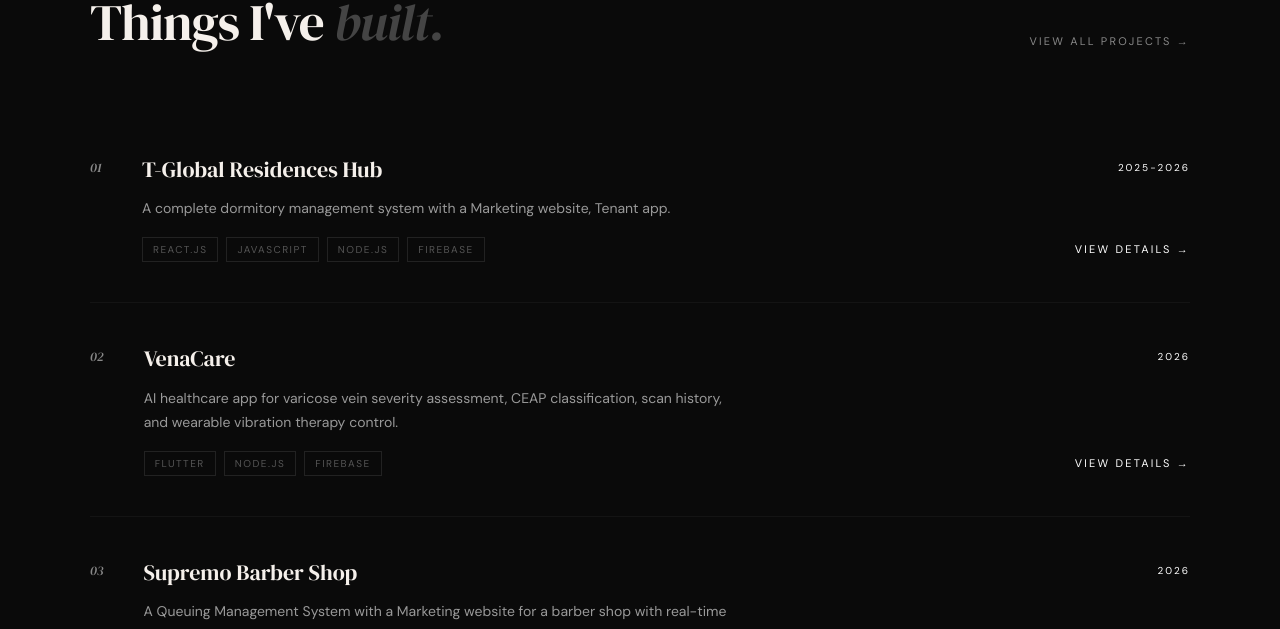
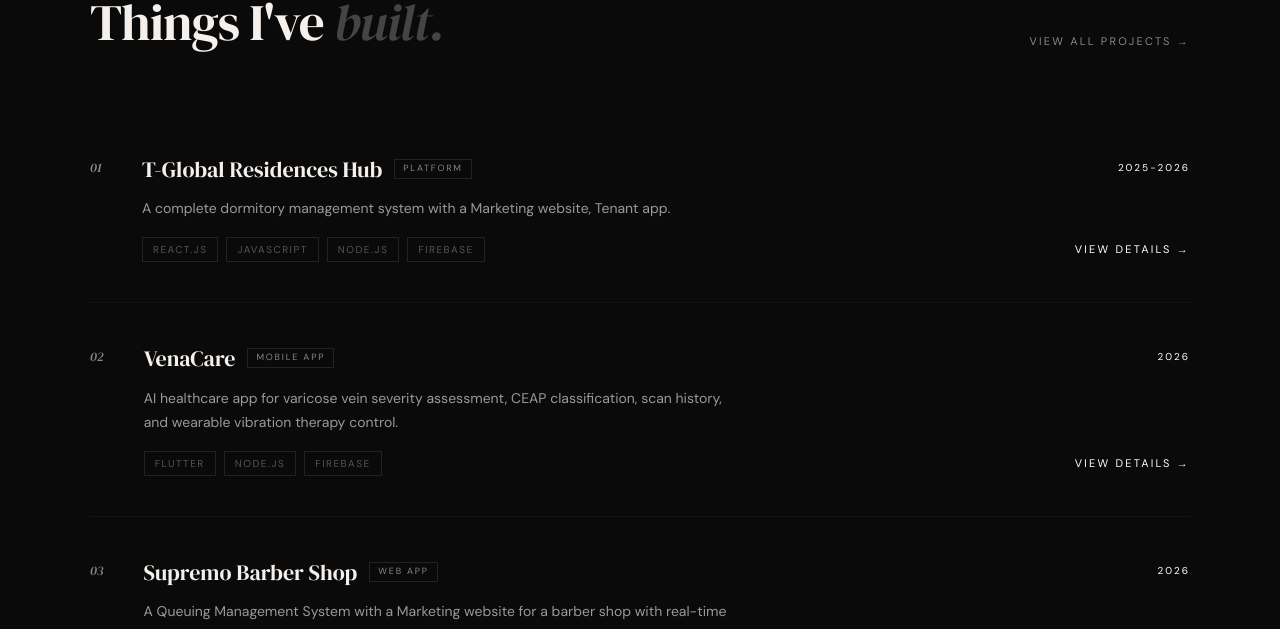
Before and after one commit to bombocaa/portfolio-v2, a React (Vite) app: page / in a window 1280 px wide. Shown: the part 2325-2954 px from the top of the page. Built offline with nearby package versions, Linux system fonts and the light colour scheme.

Commit message:
feat: implement portfolio data schema and develop project archive component with modal support

```diff
--- a/src/components/AllProjectsPage.tsx
+++ b/src/components/AllProjectsPage.tsx
@@ -68,6 +68,21 @@ export default function AllProjectsPage({ onBack }: AllProjectsPageProps) {
                     </div>
 
                     {/* Projects List */}
+                    {MORE_PROJECTS.length === 0 ? (
+                        <div className="py-20 text-center" style={{ border: '1px dashed #222' }}>
+                            <p className="text-sm mb-4" style={{ color: '#666', fontFamily: 'DM Sans, sans-serif' }}>
+                                No additional projects in the archive yet.
+                            </p>
+                            <button
+                                type="button"
+                                onClick={onBack}
+                                className="text-[11px] tracking-[0.2em] uppercase px-4 py-2 cursor-pointer transition-colors"
+                                style={{ backgroundColor: '#c8f135', color: '#0a0a0a', fontFamily: 'DM Sans, sans-serif', border: 'none' }}
+                            >
+                                ← Back to Home
+                            </button>
+                        </div>
+                    ) : (
                         <div className="flex flex-col">
                             {MORE_PROJECTS.map((project) => (
                                 <div
@@ -88,7 +103,7 @@ export default function AllProjectsPage({ onBack }: AllProjectsPageProps) {
 
                                     <div className="flex-1 min-w-0">
                                         <div className="flex flex-col sm:flex-row sm:items-start justify-between gap-2 sm:gap-6 mb-3">
-                                        <div className="flex items-center gap-3">
+                                            <div className="flex items-center gap-3 flex-wrap">
                                                 <button
                                                     type="button"
                                                     onClick={() => setSelectedProject(project)}
@@ -97,9 +112,9 @@ export default function AllProjectsPage({ onBack }: AllProjectsPageProps) {
                                                 >
                                                     {project.title}
                                                 </button>
-                                            {project.category && (
+                                                {(project.category || project.type) && (
                                                     <span className="text-[9px] tracking-[0.2em] uppercase px-2 py-0.5" style={{ border: '1px solid #222', color: '#888', fontFamily: 'DM Sans, sans-serif' }}>
-                                                    {project.category}
+                                                        {project.category || project.type}
                                                     </span>
                                                 )}
                                             </div>
@@ -158,6 +173,7 @@ export default function AllProjectsPage({ onBack }: AllProjectsPageProps) {
                                 </div>
                             ))}
                         </div>
+                    )}
 
                     {/* Back to top / return button */}
                     <div className="mt-16 pt-8 flex items-center justify-between" style={{ borderTop: '1px solid #141414' }}>
--- a/src/components/ProjectModal.tsx
+++ b/src/components/ProjectModal.tsx
@@ -28,6 +28,8 @@ export default function ProjectModal({ project, onClose }: ProjectModalProps) {
 
     if (!project) return null
 
+    const categoryText = project.category || project.type
+
     return (
         <div
             className="fixed inset-0 z-50 flex items-center justify-center p-4 bg-black/80 backdrop-blur-sm"
@@ -47,8 +49,16 @@ export default function ProjectModal({ project, onClose }: ProjectModalProps) {
                     ✕
                 </button>
 
-                <div className="text-xs uppercase tracking-widest mb-2" style={{ color: '#c8f135', fontFamily: 'DM Sans, sans-serif' }}>
-                    Project Details • {project.year}
+                <div className="text-xs uppercase tracking-widest mb-2 flex items-center gap-2" style={{ color: '#c8f135', fontFamily: 'DM Sans, sans-serif' }}>
+                    <span>Project Details</span>
+                    {categoryText && (
+                        <>
+                            <span>•</span>
+                            <span>{categoryText}</span>
+                        </>
+                    )}
+                    <span>•</span>
+                    <span>{project.year}</span>
                 </div>
 
                 <h3 className="text-2xl font-semibold mb-6" style={{ fontFamily: 'DM Serif Display, serif' }}>
--- a/src/components/ProjectsSection.tsx
+++ b/src/components/ProjectsSection.tsx
@@ -51,6 +51,7 @@ export default function ProjectsSection({ onViewAll }: ProjectsSectionProps) {
 
                             <div className="flex-1 min-w-0">
                                 <div className="flex items-start justify-between gap-6 mb-3">
+                                    <div className="flex items-center gap-3 flex-wrap">
                                         <button
                                             type="button"
                                             onClick={() => setSelectedProject(project)}
@@ -59,6 +60,15 @@ export default function ProjectsSection({ onViewAll }: ProjectsSectionProps) {
                                         >
                                             {project.title}
                                         </button>
+                                        {(project.category || project.type) && (
+                                            <span
+                                                className="text-[9px] tracking-[0.2em] uppercase px-2 py-0.5"
+                                                style={{ border: '1px solid #222', color: '#888', fontFamily: 'DM Sans, sans-serif' }}
+                                            >
+                                                {project.category || project.type}
+                                            </span>
+                                        )}
+                                    </div>
                                     <div className="flex-shrink-0 text-[10px] tracking-[0.2em] uppercase pt-1.5" style={{ color: '#ffffff', fontFamily: 'DM Sans, sans-serif' }}>
                                         {project.year}
                                     </div>
--- a/src/data/portfolioData.ts
+++ b/src/data/portfolioData.ts
@@ -48,6 +48,7 @@ export interface Project {
     year: string
     featured?: boolean
     category?: string
+    type?: string
 }
 
 // First 3 featured projects shown on the main homepage
@@ -55,6 +56,7 @@ export const PROJECTS: Project[] = [
     {
         num: '01',
         title: 'T-Global Residences Hub',
+        category: 'Platform',
         image: tglobalImg,
         desc: 'A complete dormitory management system with a Marketing website, Tenant app.',
         tags: ['React.Js', 'JavaScript', 'Node.Js', 'Firebase'],
@@ -71,6 +73,7 @@ export const PROJECTS: Project[] = [
     {
         num: '02',
         title: 'VenaCare',
+        category: 'Mobile App',
         image: venacareImg,
         desc: 'AI healthcare app for varicose vein severity assessment, CEAP classification, scan history, and wearable vibration therapy control.',
         tags: ['Flutter', 'Node.Js', 'Firebase'],
@@ -86,6 +89,7 @@ export const PROJECTS: Project[] = [
     {
         num: '03',
         title: 'Supremo Barber Shop',
+        category: 'Web App',
         image: supremoImg,
         desc: 'A Queuing Management System with a Marketing website for a barber shop with real-time live queuing app for the customers.',
         tags: ['React.js', 'Tailwind CSS', 'Node.js', 'Firebase'],
```
Lines whose indentation alone changed are shown as unchanged.
